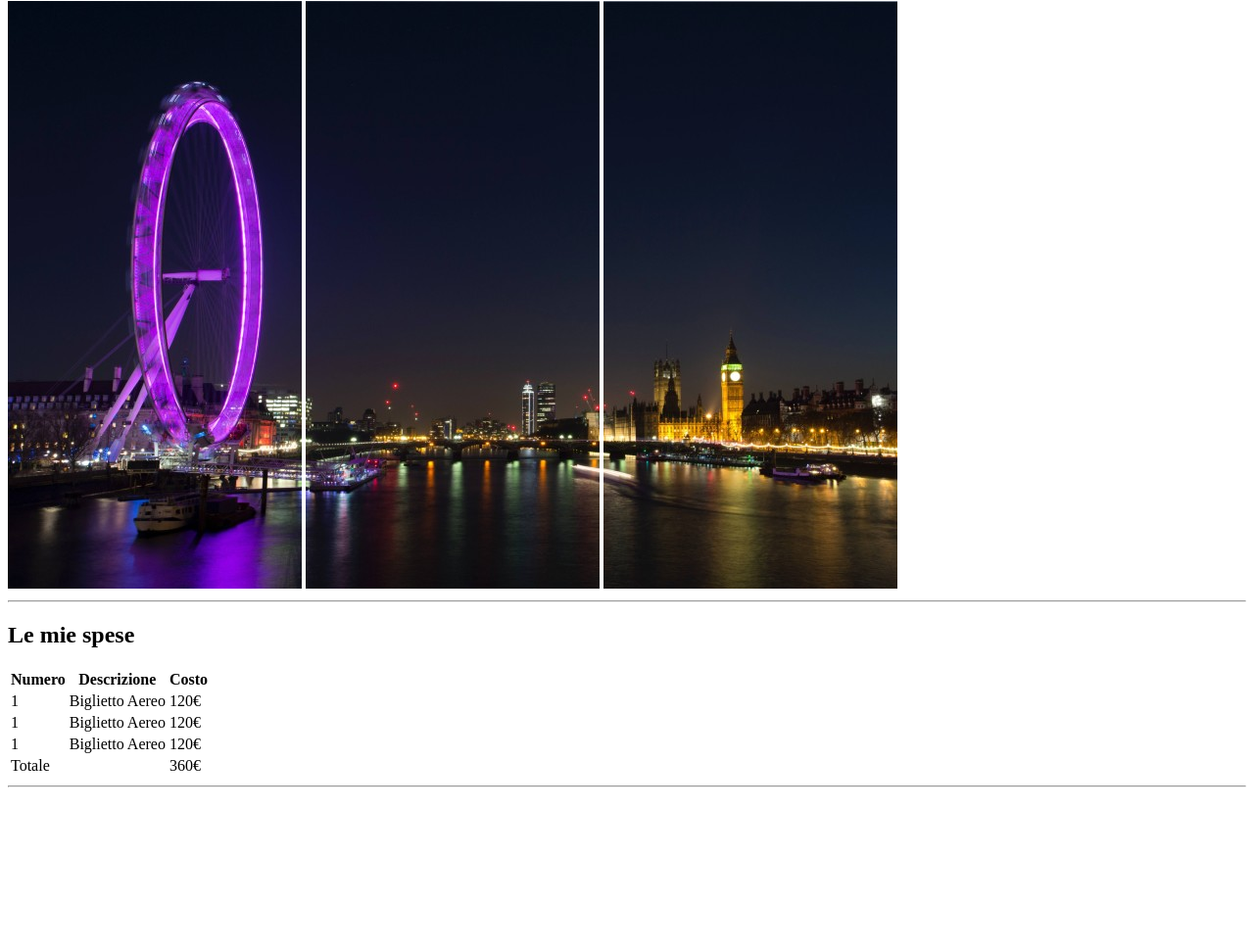
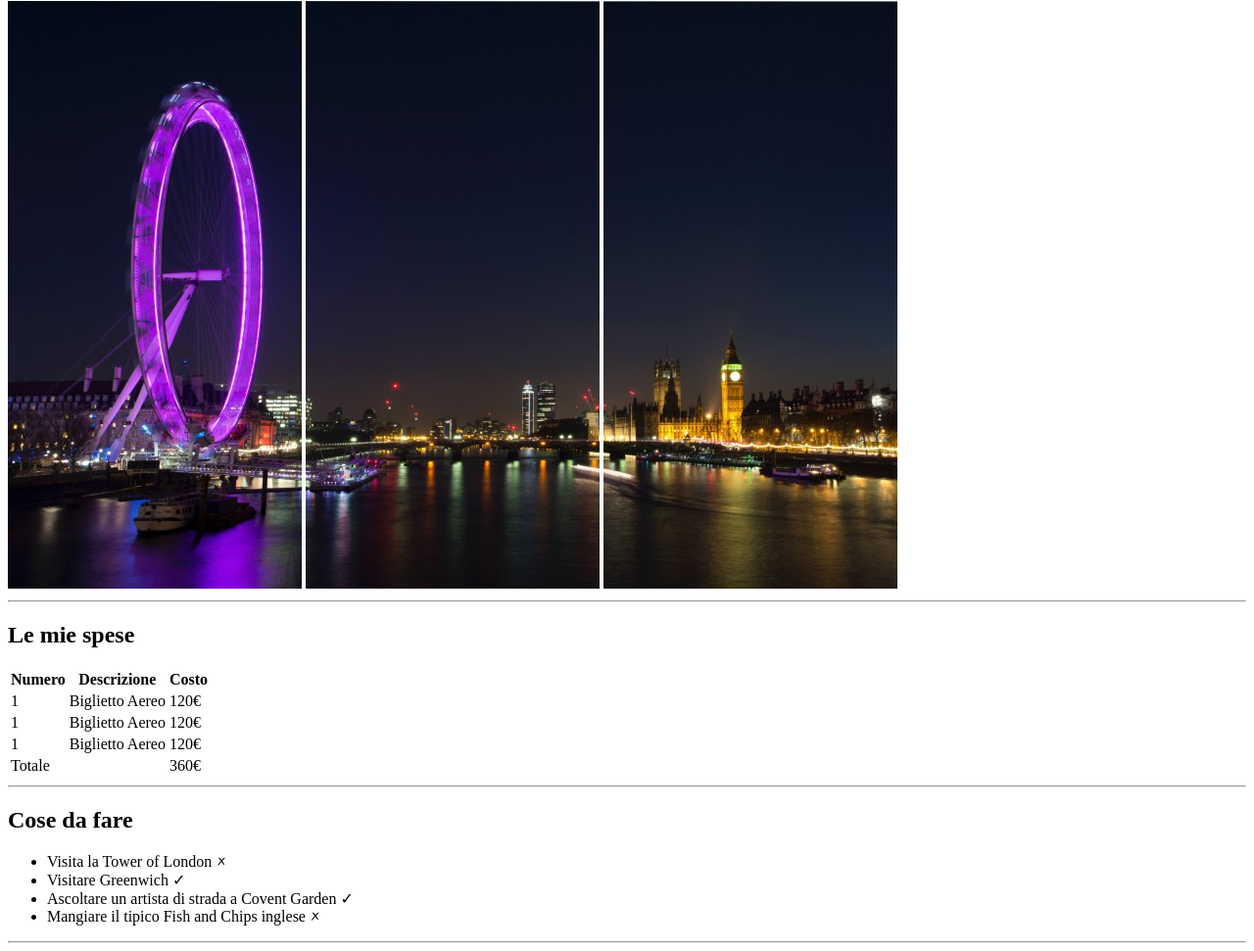
Before and after one commit to Vinc-78/html-london-trip, a plain HTML site: page index.html in a window 1280 px wide. Shown: the part 79-1050 px from the top of the page at 98% size. Before the commit the page ends 891 px from the top, so only its background shows below. Drawn offline with Linux system fonts and the light colour scheme.

Commit message:
Agg sezione cose da fare

```diff
--- a/index.html
+++ b/index.html
@@ -70,7 +70,14 @@
 
     <!-- Seconda Sezione cose da vedere inserita in una lista "ul" -->
     <section>
-
+        <h2>Cose da fare</h2>
+        <ul>
+            <li>Visita la Tower of London &#128500;</li>
+            <li>Visitare Greenwich &#10003;</li>
+            <li>Ascoltare un artista di strada a Covent Garden &#10003;</li>
+            <li>Mangiare il tipico Fish and Chips inglese &#128500;</li>
+        </ul>
+        <hr>
     </section>
 
     <!-- Terza Sezione info utili inserite in una tabella order al cui interno per ogni item una "ul" -->
```
